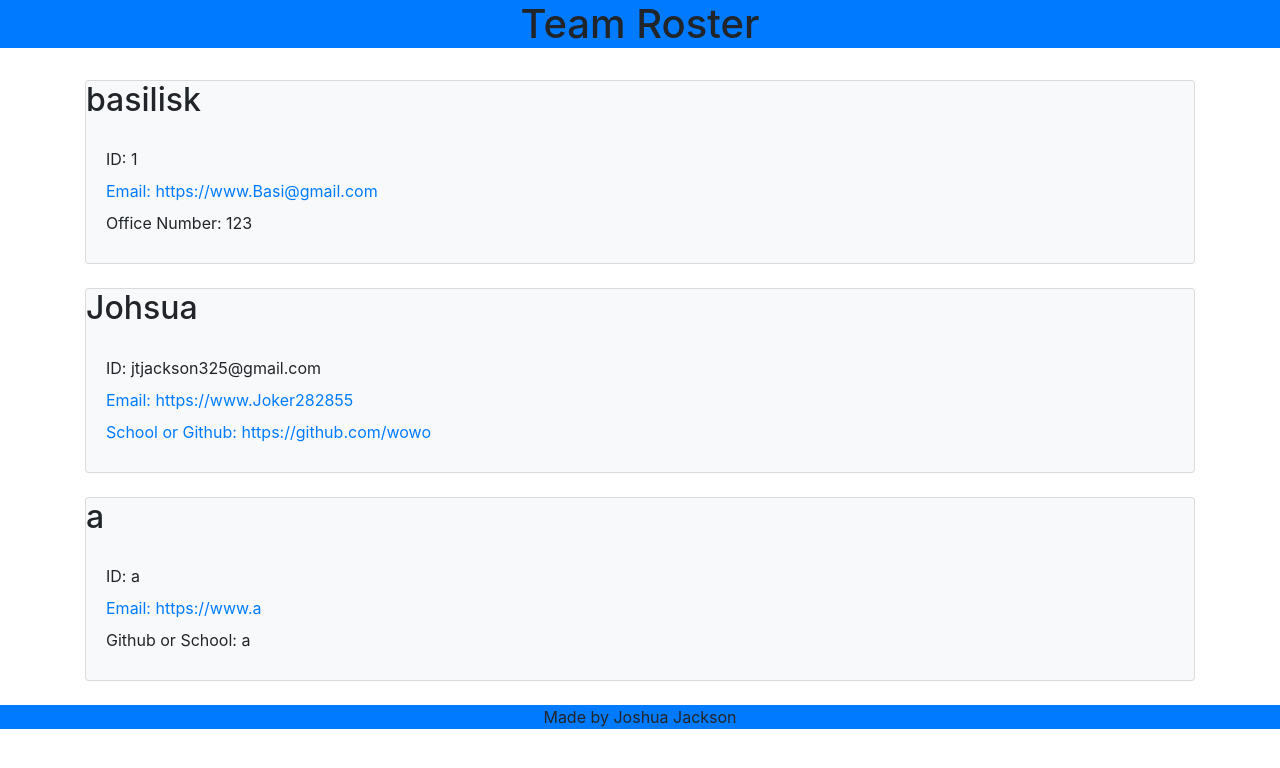
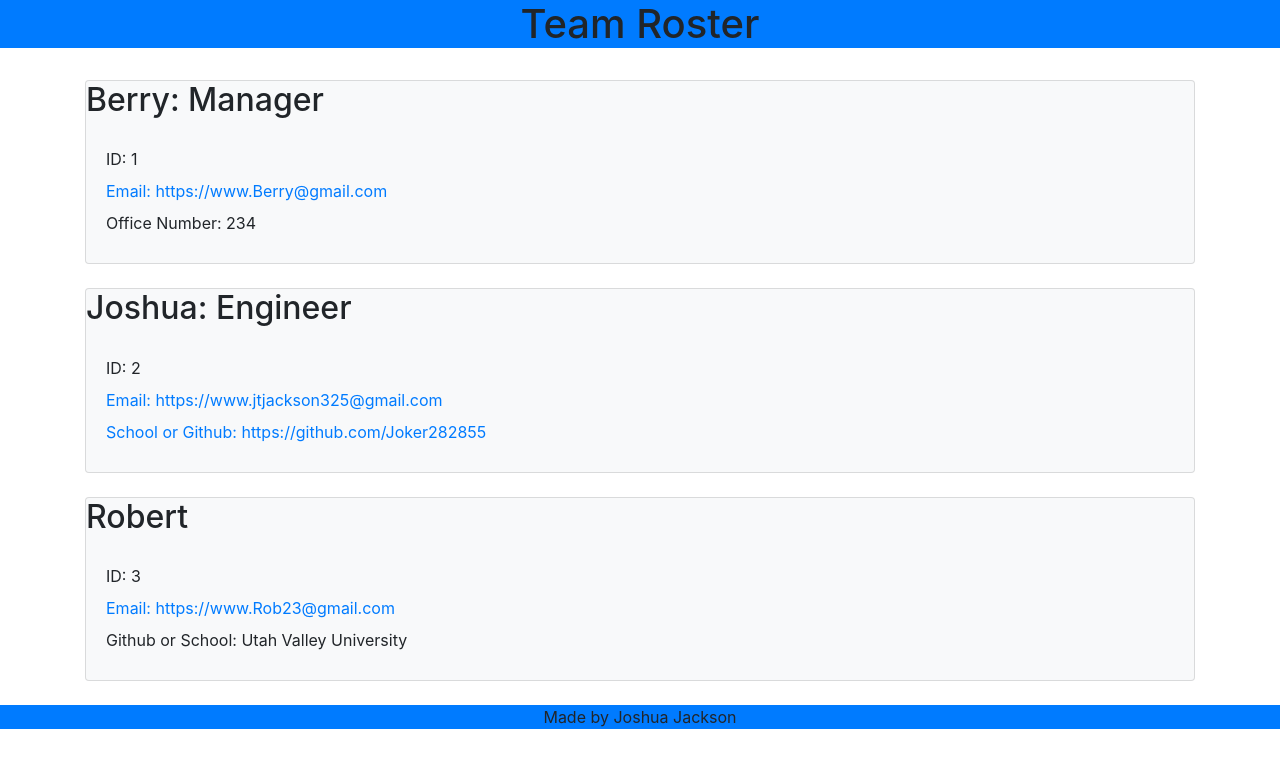
Before and after one commit to Joker282855/private-buisness, a website: page index.html in a window 1280 px wide. Drawn offline with nearby package versions, Linux system fonts and the light colour scheme; a web font is replaced by a local one.

Commit message:
got the video presentation done

```diff
--- a/index.html
+++ b/index.html
@@ -18,35 +18,35 @@
         <main class="col-12 d-flex flex-row">
             <div class="container">
                 <div class="card bg-light">
-                    <h2>basilisk</h2>
+                    <h2>Berry: Manager</h2>
                     <form class="card-body height 50%">
                         <label class="form-label">ID: 1</label>
                         </br>
-                        <label class="form-label text-decroation-none"><a href="https://www.Basi@gmail.com">Email: https://www.Basi@gmail.com</a></label>
+                        <label class="form-label text-decroation-none"><a href="https://www.Berry@gmail.com">Email: https://www.Berry@gmail.com</a></label>
                         </br>
-                        <label class="form-label">Office Number: 123
+                        <label class="form-label">Office Number: 234
                     </form>
                 </div>
                 </br>
                 <div class="card bg-light">
-                    <h2>Johsua</h2>
+                    <h2>Joshua: Engineer</h2>
                     <form class="card-body height 50%">
-                        <label class="form-label">ID: jtjackson325@gmail.com</label>
+                        <label class="form-label">ID: 2</label>
                         </br>
-                        <label class="form-label text-decoration-none"><a href="https://www.Joker282855">Email: https://www.Joker282855</a></label>
+                        <label class="form-label text-decoration-none"><a href="https://www.jtjackson325@gmail.com">Email: https://www.jtjackson325@gmail.com</a></label>
                         </br>
-                        <label class="form-label text-decoration-none"><a href="https://github.com/wowo">School or Github: https://github.com/wowo</a></label>
+                        <label class="form-label text-decoration-none"><a href="https://github.com/Joker282855">School or Github: https://github.com/Joker282855</a></label>
                     </form>
                 </div>
                 </br>
                 <div class="card bg-light">
-                    <h2>a</h2>
+                    <h2>Robert</h2>
                     <form class="card-body">
-                        <label class="form-lable">ID: a</label>
+                        <label class="form-lable">ID: 3</label>
                         </br>
-                        <label class="form-label text-decoration-none"><a href="https://www.a">Email: https://www.a</a></label>
+                        <label class="form-label text-decoration-none"><a href="https://www.Rob23@gmail.com">Email: https://www.Rob23@gmail.com</a></label>
                         </br>
-                        <label class="form-label">Github or School: a</label>
+                        <label class="form-label">Github or School: Utah Valley University</label>
                     </form>
                 </div>
             </div>
--- a/index.js
+++ b/index.js
@@ -33,7 +33,7 @@ const information = [{
     {
         type: 'input',
         name: 'name',
-        message: 'what is the name of your engineer or intern'
+        message: 'what is the name of your engineer or intern and put enginner or intern next to their name based on your choice'
     },
     {
         type: 'input',
@@ -59,7 +59,7 @@ const information = [{
     {
         type: 'input',
         name: 'nameTwo',
-        message: 'What is the name of your intern or engineer'
+        message: 'What is the name of your intern or engineer and put engineer or intern next ot their name based on your choice'
     },
     {
         type: 'input',
```
